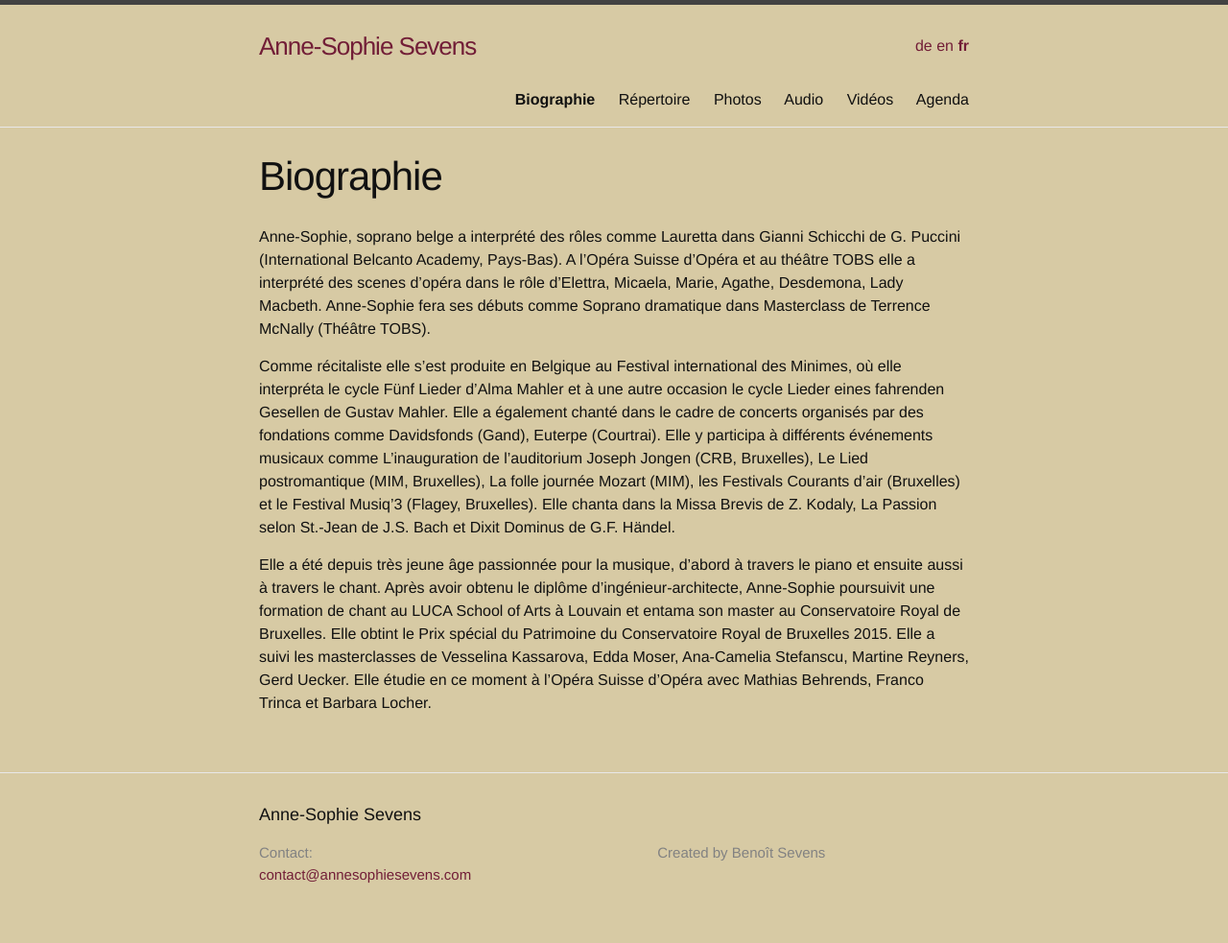
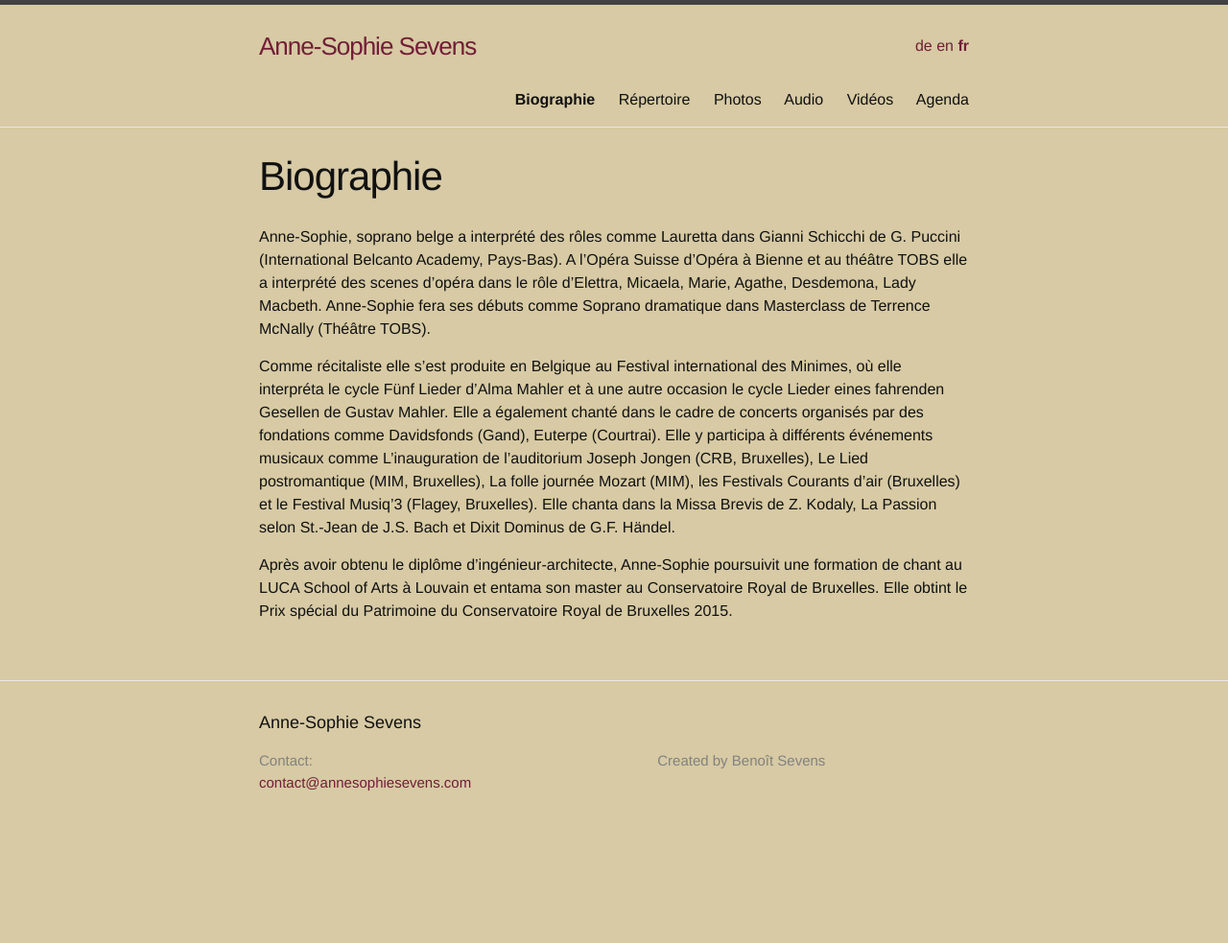
Before and after one commit to annesophie-sevens/annesophie-sevens.github.io, a Jekyll site: the page built from biography-fr.md, in a window 1280 px wide. Shown: the whole page at 96% size. Built offline with Jekyll 4.4.1, drawn with Linux system fonts in a browser that asks for light colours; after the commit the page ends 900 px from its top, so only the background shows below that.

Commit message:
Create biography-fr.md

```diff
--- a/biography-fr.md
+++ b/biography-fr.md
@@ -8,9 +8,9 @@ ref: biography
 ---
 
 
-Anne-Sophie, soprano belge a interprété des rôles comme Lauretta dans Gianni Schicchi de G. Puccini (International Belcanto Academy, Pays-Bas). A l'Opéra Suisse d'Opéra et au théâtre TOBS elle a interprété des scenes d’opéra dans le rôle d'Elettra, Micaela, Marie, Agathe, Desdemona, Lady Macbeth.
+Anne-Sophie, soprano belge a interprété des rôles comme Lauretta dans Gianni Schicchi de G. Puccini (International Belcanto Academy, Pays-Bas). A l'Opéra Suisse d'Opéra à Bienne et au théâtre TOBS elle a interprété des scenes d’opéra dans le rôle d'Elettra, Micaela, Marie, Agathe, Desdemona, Lady Macbeth.
 Anne-Sophie fera ses débuts comme Soprano dramatique dans Masterclass de Terrence McNally (Théâtre TOBS).
 
 Comme récitaliste elle s’est produite en Belgique au Festival international des Minimes, où elle interpréta le cycle Fünf Lieder d’Alma Mahler et à une autre occasion le cycle Lieder eines fahrenden Gesellen de Gustav Mahler. Elle a également chanté dans le cadre de concerts organisés par des fondations comme Davidsfonds (Gand), Euterpe (Courtrai). Elle y participa à différents événements musicaux comme L’inauguration de l’auditorium Joseph Jongen (CRB, Bruxelles), Le Lied postromantique (MIM, Bruxelles), La folle journée Mozart (MIM), les Festivals Courants d’air (Bruxelles) et le Festival Musiq’3 (Flagey, Bruxelles). Elle chanta dans la Missa Brevis de Z. Kodaly, La Passion selon St.-Jean de J.S. Bach et Dixit Dominus de G.F. Händel.
 
-Elle a été depuis très jeune âge passionnée pour la musique, d’abord à travers le piano et ensuite aussi à travers le chant. Après avoir obtenu le diplôme d’ingénieur-architecte, Anne-Sophie poursuivit une formation de chant au LUCA School of Arts à Louvain et entama son master au Conservatoire Royal de Bruxelles. Elle obtint le Prix spécial du Patrimoine du Conservatoire Royal de Bruxelles 2015. Elle a suivi les masterclasses de Vesselina Kassarova, Edda Moser, Ana-Camelia Stefanscu, Martine Reyners, Gerd Uecker. Elle étudie en ce moment à l'Opéra Suisse d'Opéra avec Mathias Behrends, Franco Trinca et Barbara Locher.
+Après avoir obtenu le diplôme d’ingénieur-architecte, Anne-Sophie poursuivit une formation de chant au LUCA School of Arts à Louvain et entama son master au Conservatoire Royal de Bruxelles. Elle obtint le Prix spécial du Patrimoine du Conservatoire Royal de Bruxelles 2015.
```
